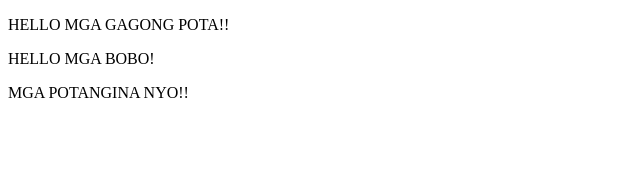
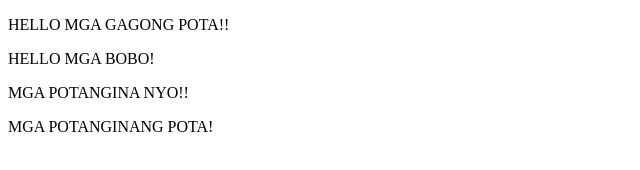
Before and after one commit to Adimno/Prac, a plain HTML site: page index.html in a window 1280 px wide. Shown: the whole page, without its empty margins (0-640 px from the left). Drawn offline with Linux system fonts and the light colour scheme.

Commit message:
added 4th line

```diff
--- a/index.html
+++ b/index.html
@@ -11,6 +11,7 @@
         <p> HELLO MGA GAGONG POTA!! </p>
         <p> HELLO MGA BOBO! </p>
         <p> MGA POTANGINA NYO!!</p>
+        <p> MGA POTANGINANG POTA!</p>
     </div>
 </body>
 </html>
```
